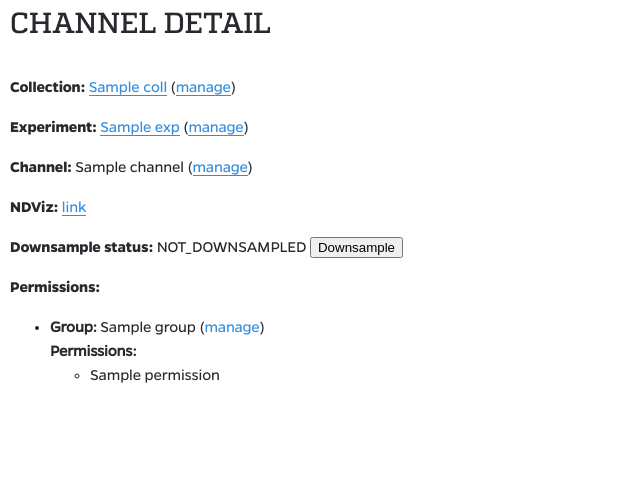
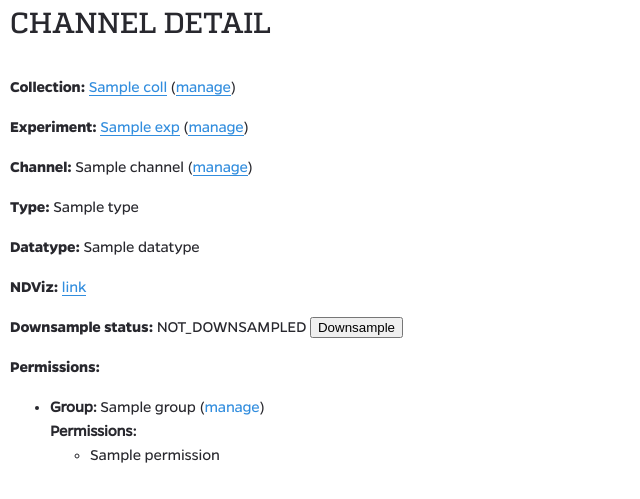
Before and after one commit to neurodata-nomads/ndwebtools, a Django app: template synaptogram/templates/synaptogram/channel_detail.html in a window 1280 px wide. Shown: the part 174-673 px from the top of the page, without its empty margins (0-640 px from the left). Run offline with Django 3.2, Linux system fonts and the light colour scheme; the template is opened without the code that fills it: most values are stand-ins (such as "Sample title", 1, 10 or a date in 2020); parts of the project's set-up code (start-up, migrations or seed data) failed here and were passed over.

Commit message:
add type and datatype to chan detail view

```diff
--- a/synaptogram/templates/synaptogram/channel_detail.html
+++ b/synaptogram/templates/synaptogram/channel_detail.html
@@ -18,6 +18,16 @@
 {% include 'synaptogram/coll_link.html' %}
 {% include 'synaptogram/exp_link.html' %}
 {% include 'synaptogram/channel_link.html' %}
+
+<p>
+    <strong>Type:</strong>
+    {{channel_props.type}}
+</p>
+
+<p>
+    <strong>Datatype:</strong>
+    {{channel_props.datatype}}
+</p>
 
 <p><strong>NDViz:</strong>
     <a href="{{ ndviz_url }}" target="_blank">link</a>
```
